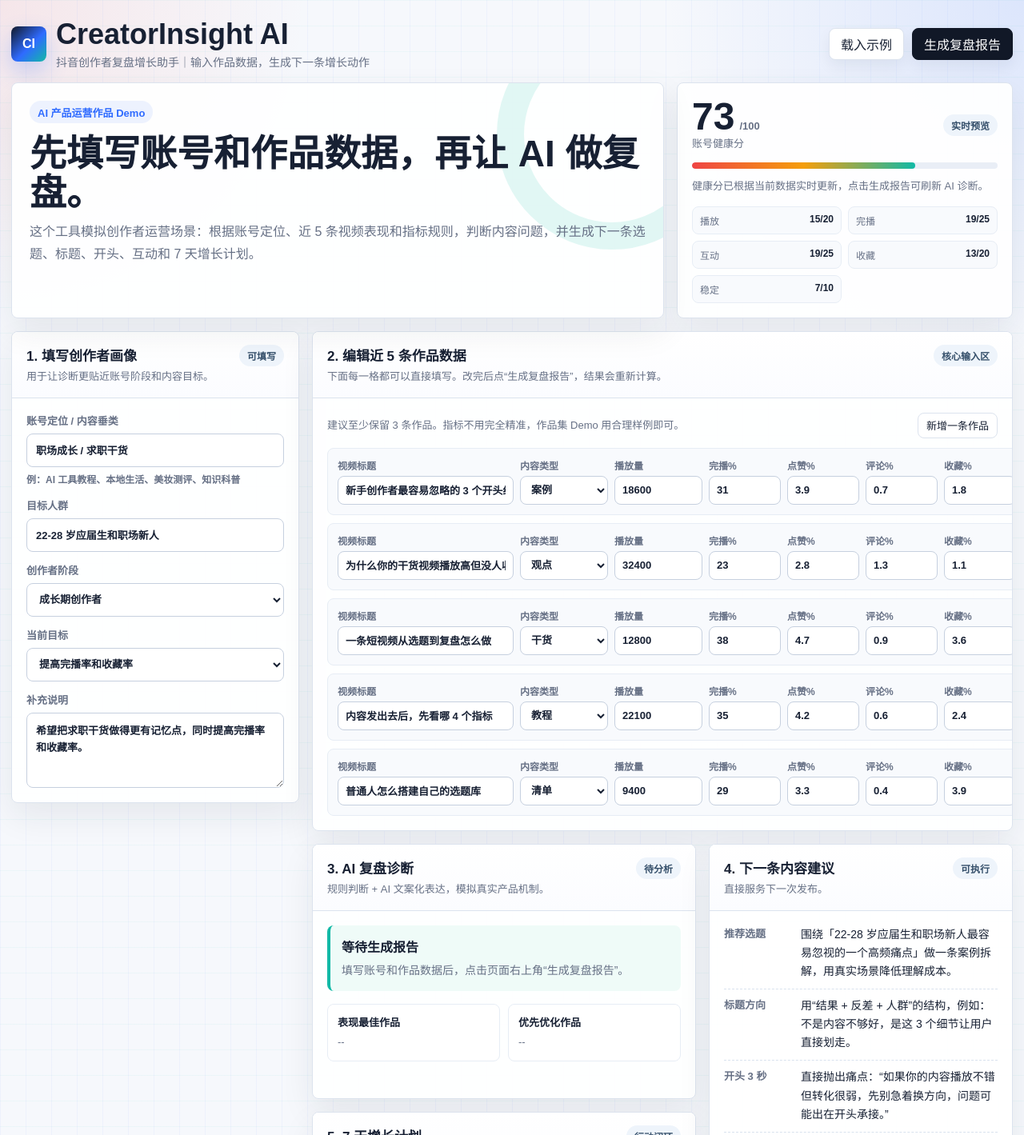
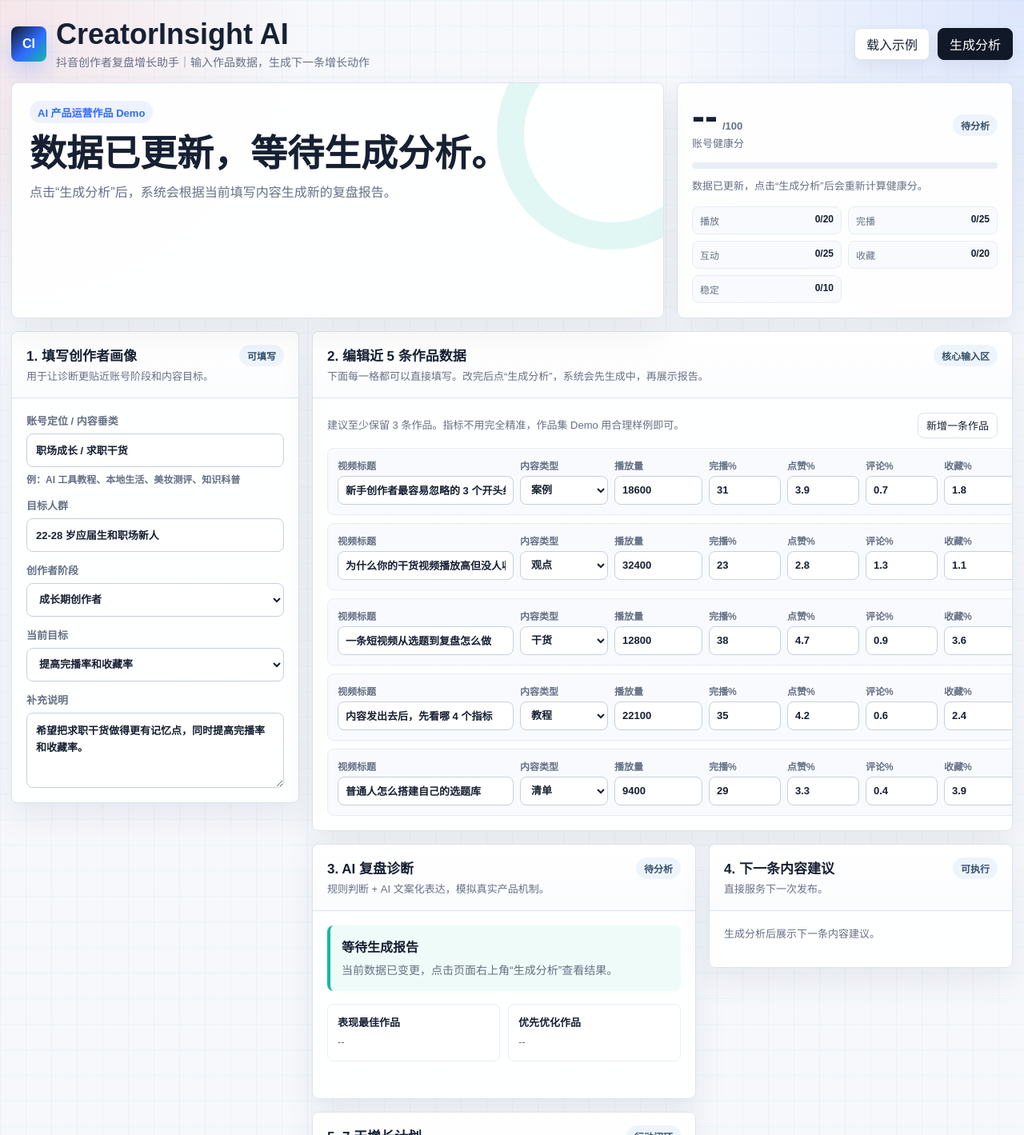
Before and after one commit to Rango-bot441/creatorinsight-ai, a website: page index.html in a window 1280 px wide. Shown: the top 1419 px of the page at 80% size. Drawn offline with Linux system fonts and the light colour scheme.

Commit message:
feat: require explicit analysis before showing report

```diff
--- a/index.html
+++ b/index.html
@@ -594,6 +594,12 @@
       transform: translateY(0);
     }
 
+    .pending {
+      color: var(--muted);
+      font-size: 13px;
+      line-height: 1.65;
+    }
+
     @media (max-width: 1240px) {
       .hero, .main, .results {
         grid-template-columns: 1fr;
@@ -639,7 +645,7 @@
       </div>
       <div class="top-actions">
         <button class="btn" id="loadSampleBtn" type="button">载入示例</button>
-        <button class="btn primary" id="analyzeBtn" type="button">生成复盘报告</button>
+        <button class="btn primary" id="analyzeBtn" type="button">生成分析</button>
       </div>
     </header>
 
@@ -659,7 +665,7 @@
           <span class="tag" id="riskTag">待分析</span>
         </div>
         <div class="meter"><i id="healthMeter" style="--value:0%"></i></div>
-        <p id="healthNote">填写或修改下面的数据后，点击“生成复盘报告”。</p>
+        <p id="healthNote">填写或修改下面的数据后，点击“生成分析”。分析前不会预设分数。</p>
         <div class="score-breakdown" id="scoreBreakdown"></div>
       </article>
     </section>
@@ -709,7 +715,7 @@
           <div class="panel-head">
             <div>
               <h3>2. 编辑近 5 条作品数据</h3>
-              <p>下面每一格都可以直接填写。改完后点“生成复盘报告”，结果会重新计算。</p>
+              <p>下面每一格都可以直接填写。改完后点“生成分析”，系统会先生成中，再展示报告。</p>
             </div>
             <span class="tag">核心输入区</span>
           </div>
@@ -735,7 +741,7 @@
               <div class="panel-body stack">
                 <div class="diagnosis" id="diagnosisBox">
                   <h4 id="diagnosisTitle">等待生成报告</h4>
-                  <p id="diagnosisText">填写账号和作品数据后，点击页面右上角“生成复盘报告”。</p>
+                  <p id="diagnosisText">填写账号和作品数据后，点击页面右上角“生成分析”。</p>
                 </div>
                 <div class="insight-grid">
                   <div class="mini">
@@ -836,7 +842,7 @@
           const index = Number(event.target.dataset.index);
           const field = event.target.dataset.field;
           videos[index][field] = field === "title" || field === "type" ? event.target.value : Number(event.target.value || 0);
-          renderScorePreview();
+          markAnalysisPending();
         });
       });
 
@@ -848,7 +854,7 @@
           }
           videos.splice(Number(event.target.dataset.remove), 1);
           renderVideos();
-          analyze();
+          markAnalysisPending();
         });
       });
     }
@@ -969,6 +975,8 @@
     async function analyze() {
       setAnalyzeLoading(true);
       const ruleReview = buildRuleReview();
+      renderGeneratingState();
+      await wait(2300);
       renderRuleReview(ruleReview);
 
       try {
@@ -1039,13 +1047,38 @@
       renderPlan(review.focus);
     }
 
-    function renderScorePreview() {
-      const review = buildRuleReview();
-      $("#healthScore").textContent = review.health;
-      $("#healthMeter").style.setProperty("--value", `${review.health}%`);
-      $("#healthNote").textContent = "健康分已根据当前数据实时更新，点击生成报告可刷新 AI 诊断。";
-      $("#riskTag").textContent = "实时预览";
-      renderScoreBreakdown(review.scoreParts);
+    function renderGeneratingState() {
+      $("#healthScore").textContent = "...";
+      $("#healthMeter").style.setProperty("--value", "18%");
+      $("#healthNote").textContent = "正在读取作品数据、计算指标并生成复盘建议...";
+      $("#riskTag").textContent = "生成中";
+      $("#headline").textContent = "正在生成创作者复盘报告...";
+      $("#summary").textContent = "系统正在结合账号画像、作品指标和内容表现，生成本次诊断结果。";
+      $("#diagnosisTitle").textContent = "AI 正在分析";
+      $("#diagnosisText").textContent = "请稍等 2-3 秒，报告生成后会展示健康分、问题归因、下一条建议和 7 天计划。";
+      $("#bestVideo").textContent = "--";
+      $("#weakVideo").textContent = "--";
+      $("#metricBars").innerHTML = `<p class="pending">正在计算播放、完播、互动、收藏和稳定性指标...</p>`;
+      $("#suggestions").innerHTML = `<p class="pending">正在生成下一条内容建议...</p>`;
+      $("#growthPlan").innerHTML = `<p class="pending">正在生成 7 天增长计划...</p>`;
+      renderScoreBreakdown({});
+    }
+
+    function markAnalysisPending() {
+      $("#healthScore").textContent = "--";
+      $("#healthMeter").style.setProperty("--value", "0%");
+      $("#healthNote").textContent = "数据已更新，点击“生成分析”后会重新计算健康分。";
+      $("#riskTag").textContent = "待分析";
+      $("#headline").textContent = "数据已更新，等待生成分析。";
+      $("#summary").textContent = "点击“生成分析”后，系统会根据当前填写内容生成新的复盘报告。";
+      $("#diagnosisTitle").textContent = "等待生成报告";
+      $("#diagnosisText").textContent = "当前数据已变更，点击页面右上角“生成分析”查看结果。";
+      $("#bestVideo").textContent = "--";
+      $("#weakVideo").textContent = "--";
+      $("#metricBars").innerHTML = "";
+      $("#suggestions").innerHTML = `<p class="pending">生成分析后展示下一条内容建议。</p>`;
+      $("#growthPlan").innerHTML = `<p class="pending">生成分析后展示 7 天增长计划。</p>`;
+      renderScoreBreakdown({});
     }
 
     function renderScoreBreakdown(scoreParts = {}) {
@@ -1159,7 +1192,11 @@
     function setAnalyzeLoading(isLoading) {
       const button = $("#analyzeBtn");
       button.disabled = isLoading;
-      button.textContent = isLoading ? "AI 正在复盘..." : "生成复盘报告";
+      button.textContent = isLoading ? "AI 正在生成..." : "生成分析";
+    }
+
+    function wait(ms) {
+      return new Promise(resolve => window.setTimeout(resolve, ms));
     }
 
     function showToast(message) {
@@ -1184,19 +1221,13 @@
       $("#goal").value = "提高完播率和收藏率";
       $("#notes").value = "希望把求职干货做得更有记忆点，同时提高完播率和收藏率。";
       renderVideos();
-      analyze();
+      markAnalysisPending();
     });
 
     $("#analyzeBtn").addEventListener("click", analyze);
 
     renderVideos();
-    renderScorePreview();
-    renderPlan("内容承接");
-    renderSuggestions({
-      focus: "内容承接",
-      weakest: { name: "待分析" },
-      strongest: { name: "待分析" }
-    });
+    markAnalysisPending();
   </script>
 </body>
 </html>
```
